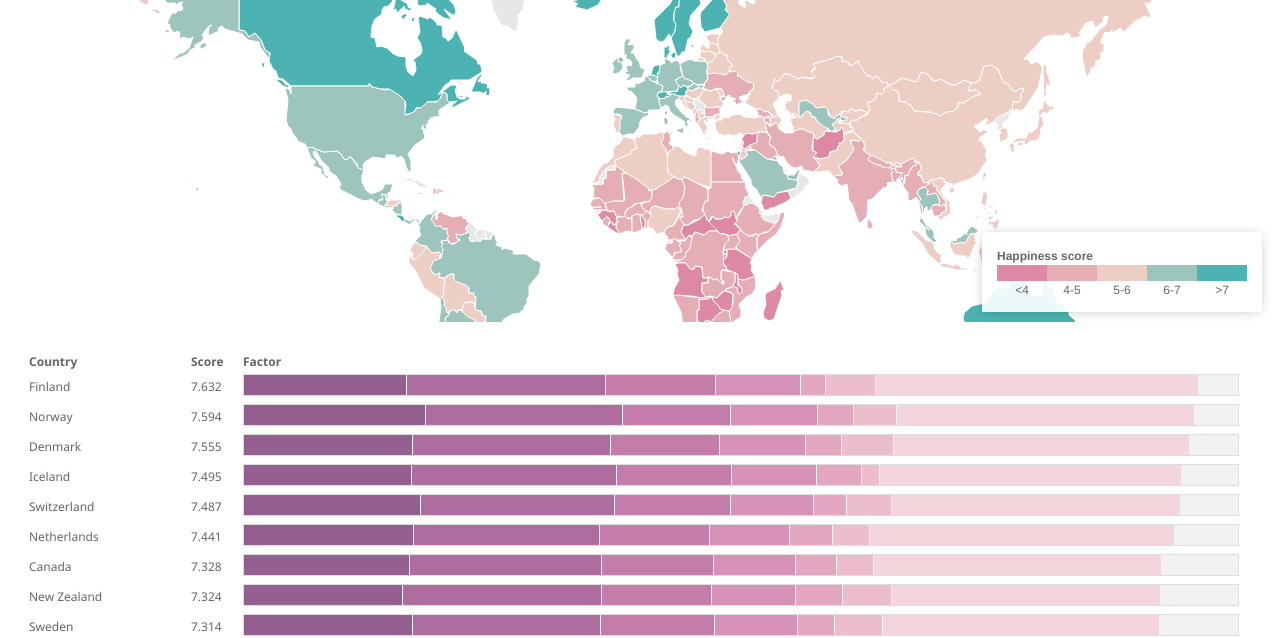
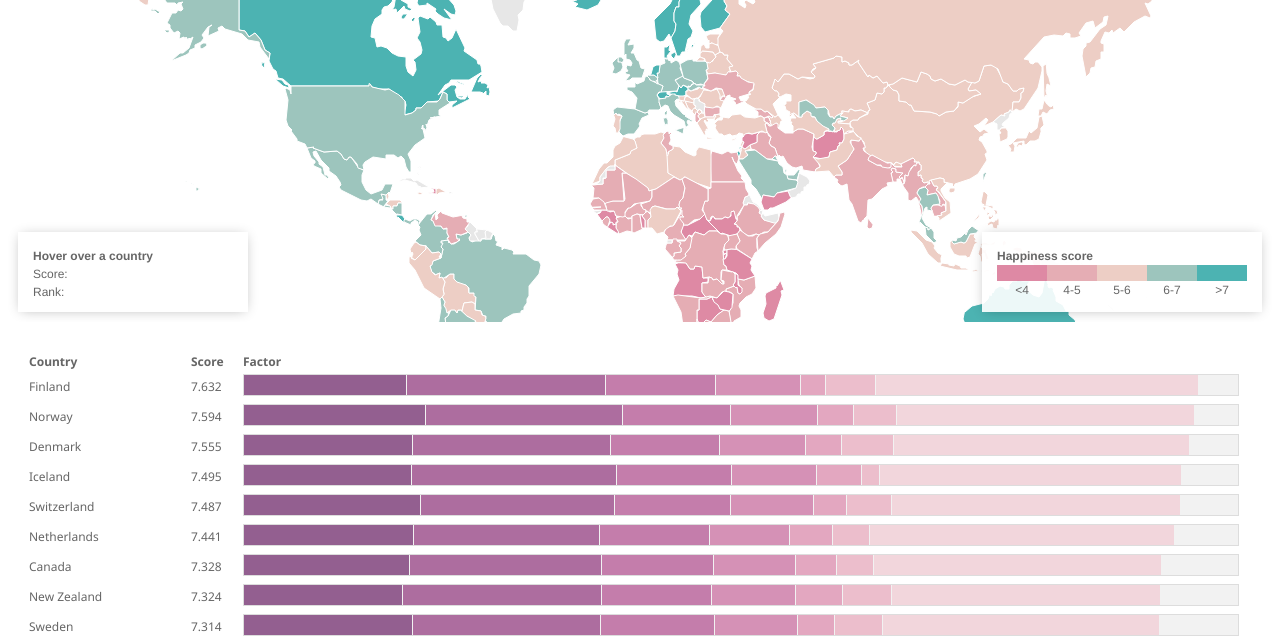
Before and after one commit to Zhenmao/world-happiness-report, a plain HTML site: page index.html in a window 1280 px wide. Shown: the part 159-797 px from the top of the page. Drawn offline with nearby package versions, Linux system fonts and the light colour scheme.

Commit message:
Add info box

```diff
--- a/main.css
+++ b/main.css
@@ -23,10 +23,16 @@ h1 {
   display: none;
 }
 
-.map-legend {
+.map-legend,
+.map-info {
   background-color: rgba(255, 255, 255, 0.9);
   box-shadow: 0 1px 12px -3px rgba(0, 0, 0, 0.3);
   padding: 15px;
+}
+
+.map-info {
+  width: 200px;
+  height: 50px;
 }
 
 .legend-title {
--- a/main.js
+++ b/main.js
@@ -1,9 +1,11 @@
 (function() {
   let countries;
   let scores;
+  let scoresMap;
 
   let geojsonLayer;
   let scrollContainer;
+  let infoBox;
 
   const countryColWidth = 160;
   const scoreColWidth = 50;
@@ -36,15 +38,16 @@
     d3.json('countries.json'),
     d3.csv('whr2018scores.csv')
   ]).then(([json, csv]) => {
-    csv.forEach(d => {
+    csv.forEach((d, i) => {
       csv.columns.forEach(column => {
         if (column === 'Country') return;
         d[column] = +d[column];
       });
+      d.Rank = i + 1;
     });
     scores = csv;
+    scoresMap = d3.map(csv, d => d.Country);
 
-    const scoresMap = d3.map(csv, d => d.Country);
     countries = json;
     countries.features.forEach(el => {
       const country = scoresMap.get(el.properties.name);
@@ -55,6 +58,7 @@
 
     renderMap();
     renderTable();
+    updateInfo();
   });
 
   function renderMap() {
@@ -69,6 +73,11 @@
     const legend = L.control({ position: 'bottomright' });
     legend.onAdd = drawLegend;
     legend.addTo(map);
+
+    const info = L.control({ position: 'bottomleft' });
+    info.onAdd = () => L.DomUtil.create('div', 'map-info');
+    info.addTo(map);
+    infoBox = document.getElementsByClassName('map-info')[0];
 
     function style(feature) {
       const score = feature.properties.score;
@@ -181,6 +190,7 @@
   }
 
   function highlightFeature(e) {
+    // Highlight
     const layer = e.target;
     layer.setStyle({
       color: '#666'
@@ -191,13 +201,19 @@
     }
 
     const country = layer.feature.properties.name;
-    if (country) {
-      scrollToRow(country);
-    }
+    // Scroll
+    scrollToRow(country);
+
+    // Update info
+    updateInfo(country);
   }
 
   function resetHighlight(e) {
+    // Reset highlight
     geojsonLayer.resetStyle(e.target);
+
+    // Update info
+    updateInfo();
   }
 
   function scrollToRow(country) {
@@ -210,6 +226,15 @@
       .tween("scrollTop", scrollTopTween(scrollTop));
   }
 
+  function updateInfo(country) {
+    if (!country) {
+      infoBox.innerHTML = '<b>Hover over a country</b><br>Score: <br>Rank: ';
+    } else {
+      const d = scoresMap.get(country);
+      infoBox.innerHTML = `<b>${d.Country}</b><br>Score: <b>${d['Happiness score']}</b><br>Rank: <b>${d.Rank}</b>`;
+    }
+  }
+
   function scrollTopTween(scrollTop) {
     return function() {
       const i = d3.interpolateNumber(this.scrollTop, scrollTop);
```
